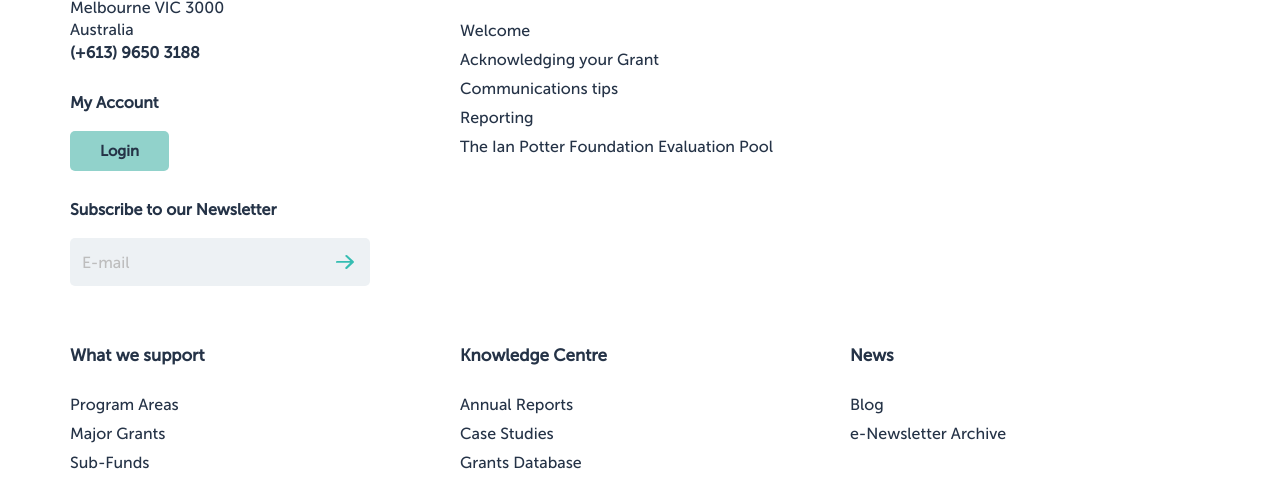
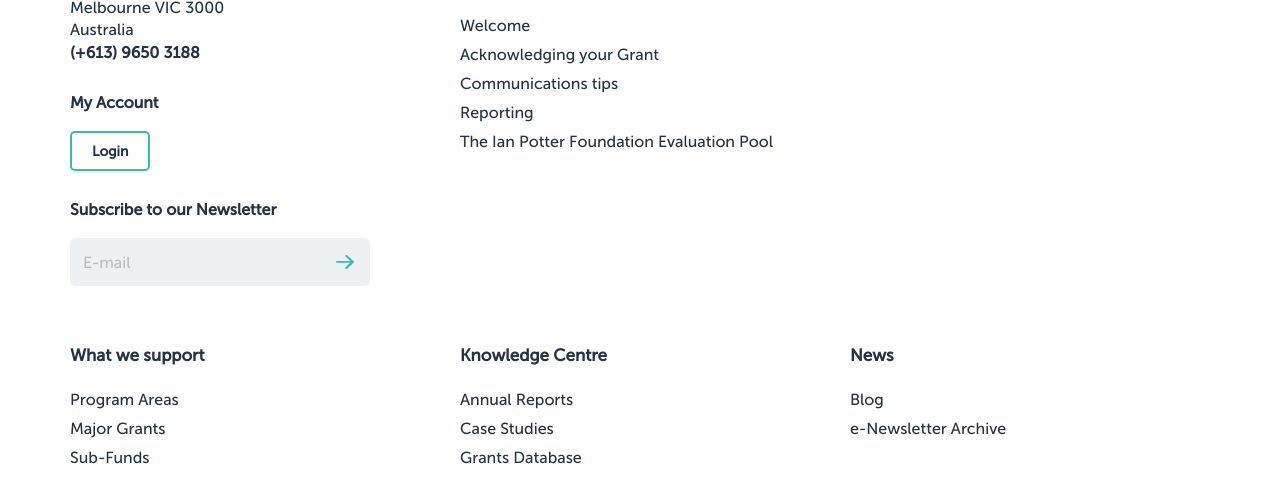
Before and after one commit to srizonsansar/ipf-developers, a website: page index.html in a window 1280 px wide. Shown: the part 313-791 px from the top of the page. Drawn offline with Linux system fonts and the light colour scheme.

Commit message:
Footer done

```diff
--- a/assets/scss/3-Objects/_buttons.scss
+++ b/assets/scss/3-Objects/_buttons.scss
@@ -14,7 +14,6 @@
         @include responsive('xl'){
             background-color: $color-yellow;
             color: $color-white;
-            box-shadow: 0 0 10px transparentize($color-black, .85);
         }
     }
 }
--- a/assets/scss/4-Shared/_footer.scss
+++ b/assets/scss/4-Shared/_footer.scss
@@ -18,8 +18,22 @@
         &.firstRow{
             padding-bottom: 30px;
             @include responsive('md'){
+                position: relative;
                 display: flex;
                 flex-wrap: wrap;
+                padding-bottom: 0;
+                margin-bottom: 40px;
+                &:after{
+                    @include responsive('md'){
+                        content: "";
+                        position: absolute;
+                        left: 15px;
+                        bottom: 0;
+                        width: calc(100% - 30px);
+                        height: 2px;
+                        background-color: transparentize($color-grey3, .3);;
+                    }
+                }
             }
         }
     }
@@ -115,8 +129,21 @@
                 font-size: 15px;
                 color: $color-black-ipf;
                 font-weight: 600;
+                transition: border-color $time-veryfast, color $time-veryfast;
                 @include responsive('md'){
-
+                    border: 2px solid $color-turquoise;
+                    background-color: transparent;
+                    font-size: 14px;
+                    font-weight: 600;
+                    padding-left: 20px;
+                    padding-right: 20px;
+                }
+                &:hover{
+                    @include responsive('xl'){
+                        border-color: $color-yellow;
+                        background-color: transparent;
+                        color: $color-yellow;
+                    }
                 }
             }
         }
@@ -140,11 +167,14 @@
                 .form{
                     &__input{
                         background-color: $color-grey3;
-                        border: none;
+                        border: 1px solid transparent;
                         height: 48px;
                         border-radius: 5px;
                         width: 100%;
                         padding: 0 40px 0 12px;
+                        &:focus{
+                            border:1px solid $color-turquoise;
+                        }
                     }
                 }
             }
@@ -234,7 +264,7 @@
                 @include responsive('md'){
                     height: auto;
                     padding: 0;
-                    margin-bottom: 25px;
+                    margin-bottom: 20px;
                 }
                 &.link{
                     text-decoration: none;
@@ -272,14 +302,12 @@
     }
     &__copyrightRow{
         border-bottom: 2px solid transparentize($color-grey3, .3);
+        margin-bottom: 30px;
         @include responsive('lg'){
             display: flex;
             justify-content: space-between;
             align-items: center;
             border-bottom: none;
-        }
-        &.row{
-            margin-bottom: 30px;
         }
         &--text{
             text-align: center;
@@ -329,7 +357,10 @@
                 flex: 0 0 100%;
                 @include responsive('lg'){
                     flex: 0 0 auto;
-                    padding-bottom: 0;
+                    padding: 0 20px 0 0;
+                }
+                @include responsive('xl'){
+
                 }
             }
             &--link{
@@ -342,13 +373,33 @@
                     width: 40px;
                     height: 40px;
                 }
+                @include responsive('xl'){
+                    margin-right: 20px;
+                }
+                &:last-child{
+                    @include responsive('xl'){
+                        margin-right: 0;
+                    }
+                }
                 .iconSVG{
                     width: 30px;
                     height: 30px;
                     fill: $color-turquoise;
+                    transition: fill $time-veryfast;
                     @include responsive('lg'){
                         width: 24px;
                         height: 24px;
+                    }
+                    @include responsive('xl'){
+                        width: 30px;
+                        height: 30px;
+                    }
+                }
+                &:hover{
+                    .iconSVG{
+                        @include responsive('xl'){
+                            fill: $color-yellow;
+                        }
                     }
                 }
             }
--- a/assets/scss/4-Shared/_header.scss
+++ b/assets/scss/4-Shared/_header.scss
@@ -88,10 +88,14 @@
             .input{
                 &__field{
                     background-color: transparent;
-                    border: none;
+                    border: 1px solid transparent;
                     height: 40px;
                     padding: 0 60px 0 12px;
+                    border-radius: 5px;
                     width: 100%;
+                    &:focus{
+                        border:1px solid $color-turquoise;
+                    }
                 }
             }
             &--submit{
--- a/index.html
+++ b/index.html
@@ -208,7 +208,7 @@
                         </ul>
                     </div>
                 </div>
-                <div class="footer__copyrightRow row">
+                <div class="footer__copyrightRow">
                     <p class="footer__copyrightRow--text"><a href="#" class="footer__copyrightRow--link">Sitemap</a> | <a href="#" class="footer__copyrightRow--link">Policies</a> | <a href="#" class="footer__copyrightRow--link">Links</a> | <a href="#" class="footer__copyrightRow--link">Contact</a> <span class="showDesk">|</span> <span class="block">&copy; 2021 <a href="/" class="footer__copyrightRow--link">Ian Potter Foundation</a> All Rights Reserved.</span></p>
                     <div class="footer__copyrightRow__social">
                         <span class="text">We’re Social</span>
```
Also changed, not shown: assets/css/style.css.
